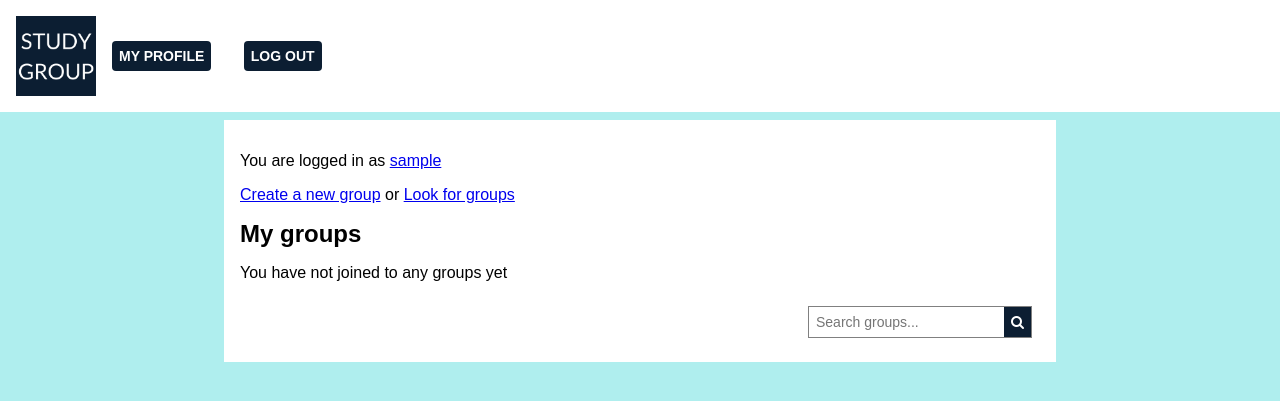
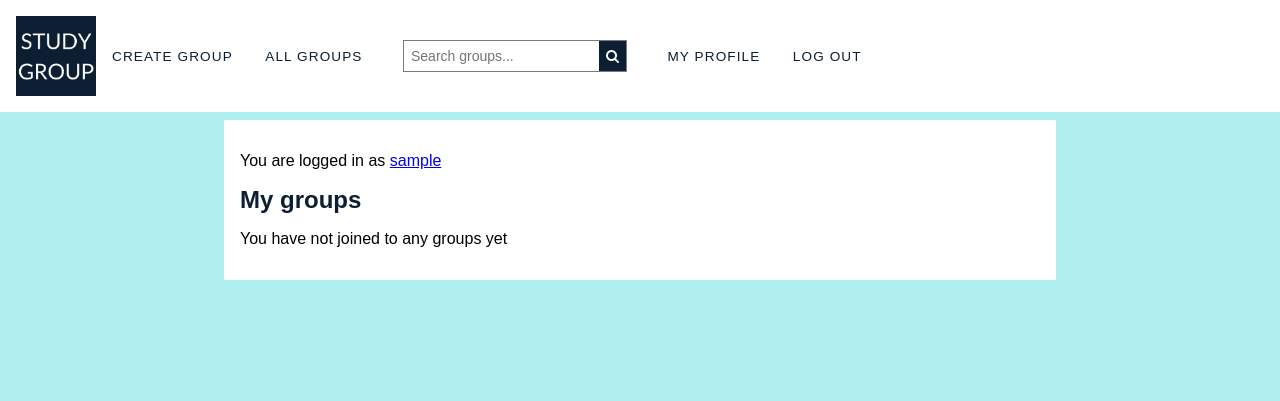
Before and after one commit to Jaqt/study-group, a Flask app: page / in a window 1280 px wide. Shown: the top 401 px of the page. Run offline with Flask 3, Linux system fonts and the light colour scheme; the visitor is signed in with stand-in values (Sample User, id 1); data that the repository does not hold is empty.

Commit message:
style: improve nav and headlines

```diff
--- a/static/main.css
+++ b/static/main.css
@@ -8,7 +8,6 @@ body {
   display: flex;
   align-items: center;
   background-color: #FFFFFF;
-  color: #A0A0A0;
   margin: 0 0 0.5em 0;
   padding: 1em;
 }
@@ -57,7 +56,7 @@ body {
 }
 
 .group {
-  border: 2px solid black;
+  border: 2px solid #777a7f;
   margin: 1em;
   padding: 0.2em 0.5em;
 }
@@ -74,7 +73,7 @@ body {
 }
 
 .messages {
-  border: 2px solid black;
+  border: 2px solid #777a7f;
   margin: 1em;
   overflow-wrap: break-word;
   word-break: break-word;
@@ -107,6 +106,7 @@ body {
 }
 
 h1, h2 {
+  color: #0C1E32;
   margin: 0;
 }
 
@@ -123,6 +123,33 @@ nav li {
   display: inline-block;
   padding: 0 1em;
   margin: 0;
+}
+
+nav a{
+  position: relative;
+  display: inline-block;
+  text-transform: uppercase;
+  letter-spacing: .08em;
+  font-size: .85em;
+  color: #0C1E32;
+  text-decoration: none;
+  padding: 1em 0;
+}
+
+nav a::after{
+  content: '';
+  position: absolute;
+  left: 50%;
+  bottom: .35rem;
+  width: 0;
+  height: 2px;
+  background: #0C1E32;
+  transform: translateX(-50%);
+  transition: width 0.3s ease;
+}
+
+nav a:hover::after{
+  width: 3em;
 }
 
 nav li:not(:first-of-type) {
@@ -152,7 +179,7 @@ nav li:not(:first-of-type) {
 .search input[type="text"] {
   padding: 0.5em;
   font-size: 14px;
-  border: 1px solid grey;
+  border: 1px solid #777a7f;
   border-right: none;
   height: 32px;
   box-sizing: border-box;
@@ -164,7 +191,7 @@ nav li:not(:first-of-type) {
   background: #0C1E32;
   color: white;
   font-size: 14px;
-  border: 1px solid grey;
+  border: 1px solid #777a7f;
   border-left: none;
   cursor: pointer;
   height: 32px;
--- a/templates/index.html
+++ b/templates/index.html
@@ -17,10 +17,6 @@
 {% if session.username %}
 <p>
   You are logged in as <a href="/view/user_id={{ session.user_id }}">{{ session.username }}</a>
-</p>
-<p>
-  <a href="/create_group">Create a new group</a> or
-  <a href="/groups">Look for groups</a>
 </p>
 <h2>My groups</h2>
   {% if groups %}
@@ -44,9 +40,5 @@
   Already have an account? <a href="/login">Log in</a> to join with your friends. New here? <a href="/register">Create an account</a> and get started!
 </p>
 {% endif %}
-<form class="search" action="/search_group">
-  <input type="text" name="query" placeholder="Search groups..." />
-  <button type="submit"><i class="fa fa-search"></i></button>
-</form>
 
 {% endblock %}
--- a/templates/layout.html
+++ b/templates/layout.html
@@ -19,11 +19,19 @@
     <nav>
       <ul>
         {% if session.user_id %}
-        <li><a href="/view/user_id={{ session.user_id }}" class="button">My profile</a></li>
-        <li><a href="/logout" class="button">Log out</a></li>
+        <li><a href="/create_group">Create group</a></li>
+        <li><a href="/groups">All groups</a></li>
+        <li>
+          <form class="search" action="/search_group">
+            <input type="text" name="query" placeholder="Search groups..." />
+            <button type="submit"><i class="fa fa-search"></i></button>
+          </form>
+        </li>
+        <li><a href="/view/user_id={{ session.user_id }}">My profile</a></li>
+        <li><a href="/logout">Log out</a></li>
         {% else %}
-        <li><a href="/login" class="button">Log in</a></li>
-        <li><a href="/register" class="button">Register</a></li>
+        <li><a href="/login">Log in</a></li>
+        <li><a href="/register">Register</a></li>
         {% endif %}
       </ul>
     </nav>
```
